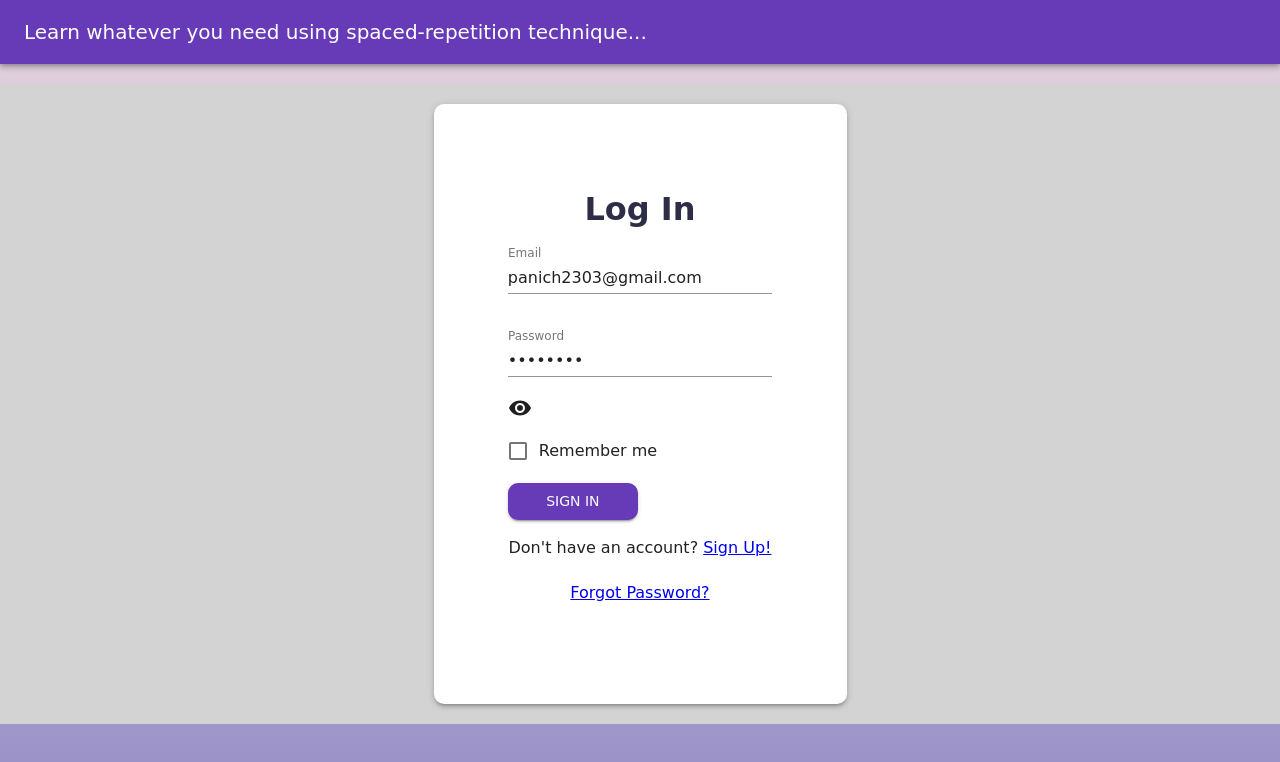
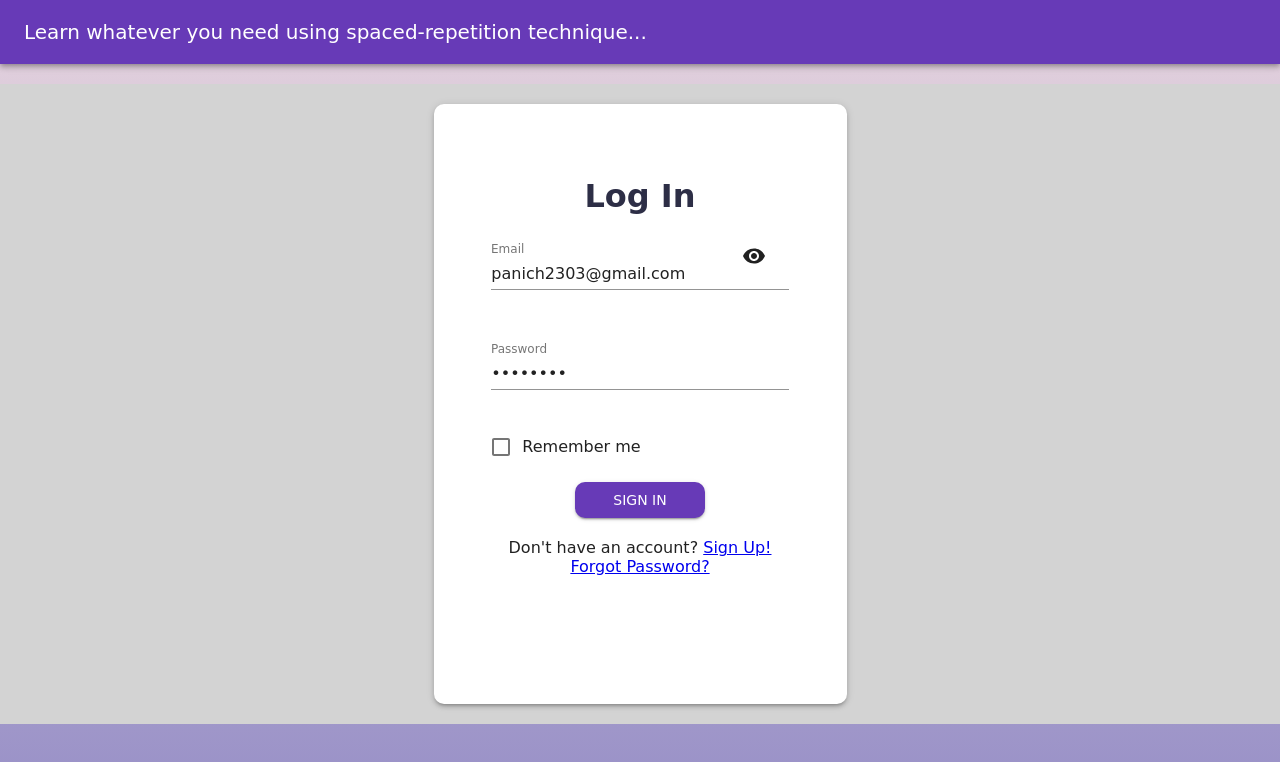
Before and after one commit to pvlchkhrv/memory-cards-app, a React (Create React App) app: page /login in a window 1280 px wide. Shown: the top 762 px of the page. Built offline with nearby package versions, Linux system fonts and the light colour scheme; no server answers.

Commit message:
feat: add slider to packs

```diff
--- a/src/components/Packs/AsideBar/SliderBlock.tsx
+++ b/src/components/Packs/AsideBar/SliderBlock.tsx
@@ -1,32 +1,41 @@
 import React, {ChangeEvent} from 'react';
 import s from './AsideBar.module.css';
-import {Box, Slider} from '@material-ui/core';
+import {Box, Button, Slider} from '@material-ui/core';
 import {useActions} from '../../../hooks/useActions';
 import {useAppSelector} from '../../../hooks/useAppSelector';
 
 const SliderBlock = () => {
-    const [value, setValue] = React.useState<number[]>([20, 37]);
-    const {fetchPacks} = useActions();
+    const [value, setValue] = React.useState<number[]>([1, 10]);
+    const {fetchPacks, setCardsQuantity} = useActions();
     const user = useAppSelector(state => state.auth.user);
-    const {isMine, maxCardsCount, minCardsCount} = useAppSelector(state => state.packs);
+    const status = useAppSelector(state => state.app.status);
+    const {isMine, maxCardsCount, minCardsCount, pageCount} = useAppSelector(state => state.packs);
     const handleChange = (event: ChangeEvent<{}>, newValue: number | number[]) => {
         setValue(newValue as number[]);
-
-        setTimeout(() => {
-
-        },1000)
+        setCardsQuantity({min: value[0], max: value[1]});
+    }
+    const getPacks = () => {
+        if (isMine) {
+            fetchPacks({ min: minCardsCount, max: maxCardsCount, user_id: user._id, pageCount});
+        } else {
+            fetchPacks({min: minCardsCount, max: maxCardsCount, pageCount});
+        }
     };
 
     return (
         <div className={s.sliderBlock}>
             <h5>Number Of Cards</h5>
-            <Box sx={{ width: 200 }}>
+            <Box sx={{width: 200}}>
                 <Slider
                     getAriaLabel={() => 'Cards quantity range'}
                     value={value}
                     onChange={handleChange}
-                    valueLabelDisplay="auto"
+                    valueLabelDisplay='auto'
                 />
+                <Button variant='contained'
+                        onClick={getPacks}
+                        disabled={status === 'loading'}
+                >Set</Button>
             </Box>
         </div>
     );
--- a/src/components/forms/login/LoginForm.module.css
+++ b/src/components/forms/login/LoginForm.module.css
@@ -10,7 +10,7 @@
 
 .form {
     height: 100%;
-    width: 80%;
+    width: 90%;
     display: flex;
     flex-direction: column;
     align-items: center;
@@ -22,7 +22,7 @@
     flex-direction: column;
     justify-content: space-around;
     width: 80%;
-    height: 50%;
+    height: 45%;
 }
 
 .formLabel {
@@ -30,20 +30,17 @@
 }
 
 .button {
-    margin-top: 20px;
+    justify-self: center;
 }
 
 .signUpBlock {
     display: flex;
     flex-direction: column;
     align-items: center;
-    justify-content: space-around;
     height: 15%;
+    margin-top: 20px;
 }
-
-/*.icon {*/
-/*    position: absolute;*/
-/*    left: 76%;*/
-/*    bottom: 50%;*/
-/*    cursor: pointer;*/
-/*}*/
+.icon {
+    position: absolute;
+    cursor: pointer;
+}
--- a/src/components/forms/login/LoginForm.tsx
+++ b/src/components/forms/login/LoginForm.tsx
@@ -36,7 +36,7 @@ const LoginForm: React.FC<LoginPropsType> = ({onSubmitHandler, status}) => {
             if (!values.password) {
                 errors.password = 'Required';
             } else if (values.password.length < 8) {
-                errors.password = 'Must be more than 7 characters'
+                errors.password = 'Should be more than 7 characters'
             }
 
             return errors;
@@ -45,7 +45,7 @@ const LoginForm: React.FC<LoginPropsType> = ({onSubmitHandler, status}) => {
             onSubmitHandler(values);
         },
     });
-    const [visible, setVisible]  = useState<boolean>(false);
+    const [visible, setVisible] = useState<boolean>(false);
 
     return (
         <Paper elevation={3} className={s.paper}>
@@ -70,14 +70,19 @@ const LoginForm: React.FC<LoginPropsType> = ({onSubmitHandler, status}) => {
                         className={s.passwordInput}
                         {...formik.getFieldProps('password')}
                     />
+                    {
+                        formik.values.password.length > 0
+                        && <VisibilityIcon className={s.icon}
+                                           onClick={() => setVisible(!visible)}
+                                           color={visible ? 'primary' : 'inherit'}
+                                           style={formik.errors.password
+                                               ? ({top: '29%', left: '58%'})
+                                               : ({top: '30.5%', left: '58%'})
+                                           }
+                        />
+                    }
                     {formik.touched.password &&
                     formik.errors.password ? <div style={{color: 'red'}}>{formik.errors.password}</div> : null}
-                        {
-                            !formik.errors.password && !formik.errors.email && <VisibilityIcon className={s.icon}
-                                                                       onClick={() => setVisible(!visible)}
-                                                                       color={visible ? 'primary' : 'inherit'}
-                            />
-                        }
                     <FormControlLabel
                         label={'Remember me'}
                         control={
@@ -87,6 +92,7 @@ const LoginForm: React.FC<LoginPropsType> = ({onSubmitHandler, status}) => {
                             />
                         }
                     />
+                </FormGroup>
                 <Button
                     type={'submit'}
                     variant={'contained'}
@@ -95,7 +101,6 @@ const LoginForm: React.FC<LoginPropsType> = ({onSubmitHandler, status}) => {
                     disabled={status === 'loading'}
                 >
                     Sign In</Button>
-                    </FormGroup>
                 <div className={s.signUpBlock}>
                     <span>Don't have an account? <Link to='/register'>Sign Up!</Link></span>
                     <Link to='/restore'>Forgot Password?</Link>
--- a/src/store/reducers/packs/index.ts
+++ b/src/store/reducers/packs/index.ts
@@ -23,6 +23,8 @@ const packsReducer = (state = initState, action: PacksAction): PacksState => {
             return {...state, cardPacksTotalCount: action.payload};
         case PacksActions.SET_IS_MINE:
             return {...state, isMine: action.payload};
+        case PacksActions.SET_CARDS_QUANTITY:
+            return {...state, maxCardsCount: action.payload.max, minCardsCount: action.payload.min};
         default:
             return state;
     }
--- a/src/store/reducers/packs/packs-action-creators.ts
+++ b/src/store/reducers/packs/packs-action-creators.ts
@@ -2,7 +2,7 @@ import {IPack} from '../../../models/IPack';
 import {
     GetPacksQueryParams,
     PackPayload,
-    PacksActions,
+    PacksActions, SetCardsQuantity,
     SetIsMine,
     SetPacks,
     SetPacksTotalCount,
@@ -17,8 +17,15 @@ export const PacksActionCreators = {
     setPacks: (payload: IPack[]): SetPacks => ({type: PacksActions.SET_PACKS, payload}),
     setPageCount: (payload: number): SetPageCount => ({type: PacksActions.SET_PAGE_COUNT, payload}),
     setPage: (payload: number): SetPage => ({type: PacksActions.SET_PAGE, payload}),
-    setCardPacksTotalCount: (payload: number): SetPacksTotalCount => ({type: PacksActions.SET_PACKS_TOTAL_COUNT, payload}),
+    setCardPacksTotalCount: (payload: number): SetPacksTotalCount => ({
+        type: PacksActions.SET_PACKS_TOTAL_COUNT,
+        payload
+    }),
     setIsMine: (payload: boolean): SetIsMine => ({type: PacksActions.SET_IS_MINE, payload}),
+    setCardsQuantity: (payload: { max: number, min: number }): SetCardsQuantity => ({
+        type: PacksActions.SET_CARDS_QUANTITY,
+        payload
+    }),
     fetchPacks: (payload: GetPacksQueryParams) => async (dispatch: AppDispatch) => {
         dispatch(AppActionCreators.setAppStatus('loading'));
         try {
--- a/src/store/reducers/packs/types.ts
+++ b/src/store/reducers/packs/types.ts
@@ -24,8 +24,8 @@ interface GetPacksQueryParams {
     packName?: string;
     min?: number;
     max?: number;
-    page: number;
-    pageCount: number;
+    page?: number;
+    pageCount?: number;
     user_id?: string;
     sortPacks?: string;
 }
@@ -48,7 +48,9 @@ export enum PacksActions {
     SET_PAGE = 'SET_PAGE',
     SET_PACKS_TOTAL_COUNT = 'SET_PACKS_TOTAL_COUNT',
     FILTER_PACKS = 'FILTER_PACKS',
-    SET_IS_MINE = 'SET_IS_MINE'
+    SET_IS_MINE = 'SET_IS_MINE',
+    SET_CARDS_QUANTITY = 'SET_CARDS_QUANTITY'
+
 }
 
 interface SetPacks {
@@ -76,6 +78,14 @@ interface SetIsMine {
     payload: boolean;
 }
 
+interface SetCardsQuantity {
+    type: PacksActions.SET_CARDS_QUANTITY;
+    payload: {
+        min: number;
+        max: number;
+    };
+}
+
 
 type PacksAction =
     | SetPacks
@@ -83,6 +93,7 @@ type PacksAction =
     | SetPage
     | SetPacksTotalCount
     | SetIsMine
+    | SetCardsQuantity
 
 export type {
     PacksState,
@@ -94,5 +105,6 @@ export type {
     SetPage,
     SetPacksTotalCount,
     PacksAction,
-    SetIsMine
+    SetIsMine,
+    SetCardsQuantity
 }
--- a/src/styles/theme.tsx
+++ b/src/styles/theme.tsx
@@ -34,9 +34,6 @@ export const theme = createTheme({
     props: {
         MuiTextField: {
             variant: 'standard',
-            // InputLabelProps: {
-            //     shrink: true
-            // }
         },
     }
 
```
Also changed, not shown: 1 other file (tests, documents, lock files or other folders). Lines whose indentation alone changed are shown as unchanged.
